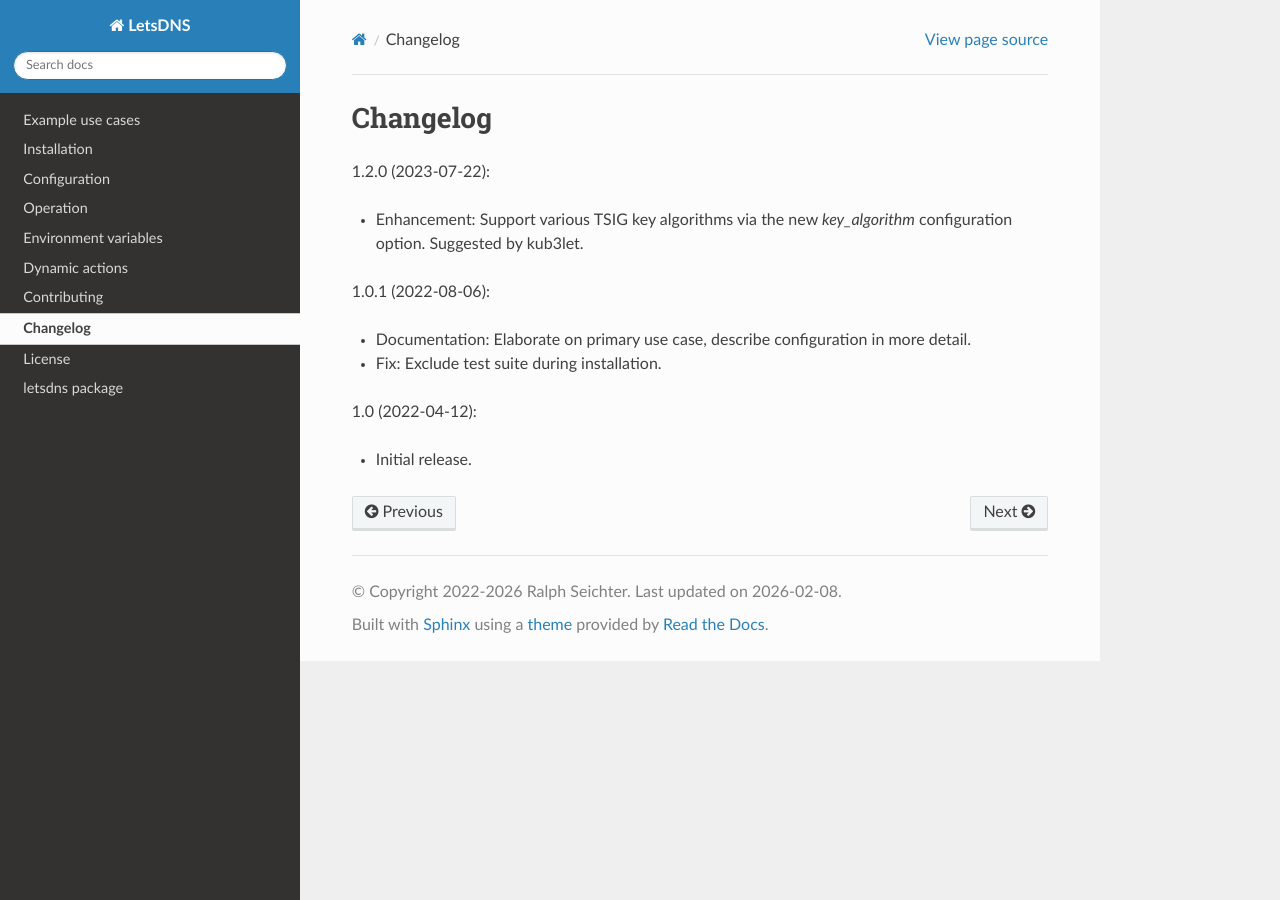
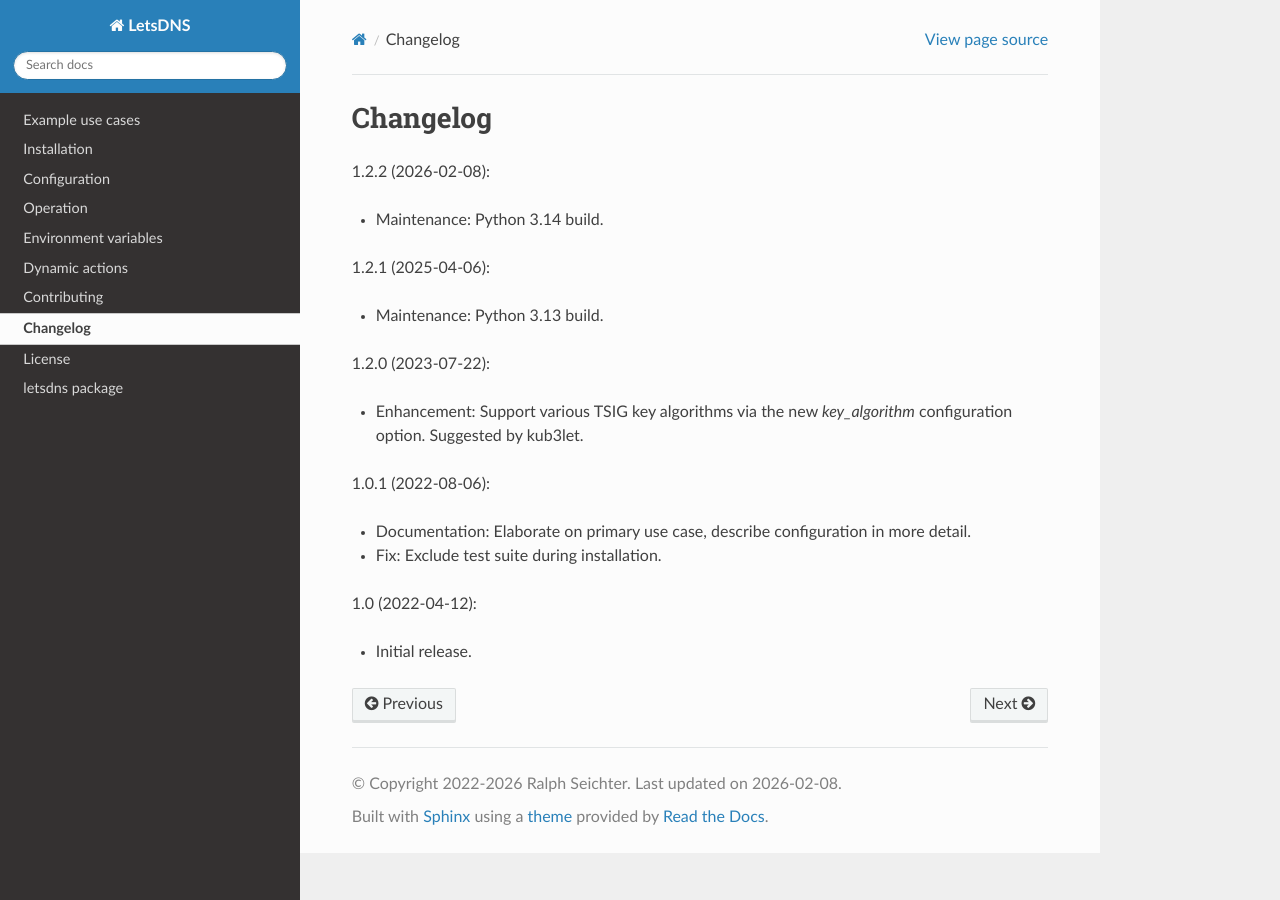
Before and after one commit to LetsDNS/letsdns, a Sphinx documentation site: the page built from docs/source/changelog.rst, in a window 1280 px wide. Built offline with Sphinx 7.4.7 and the Read the Docs theme 3.1.0, drawn with Linux system fonts in a browser that asks for light colours.

Commit message:
Use Python 3.14 during build

```diff
--- a/docs/source/changelog.rst
+++ b/docs/source/changelog.rst
@@ -1,5 +1,13 @@
 Changelog
 =========
+
+1.2.2 (2026-02-08):
+
+* Maintenance: Python 3.14 build.
+
+1.2.1 (2025-04-06):
+
+* Maintenance: Python 3.13 build.
 
 1.2.0 (2023-07-22):
 
```
Also changed, not shown: 1 other file.
